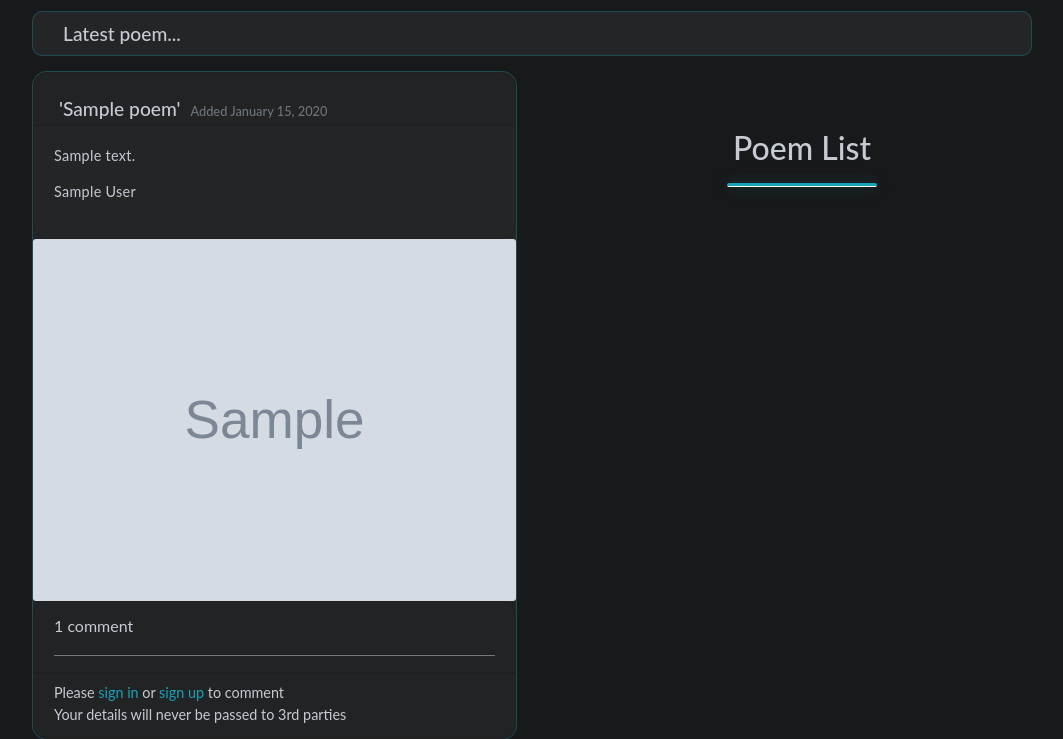
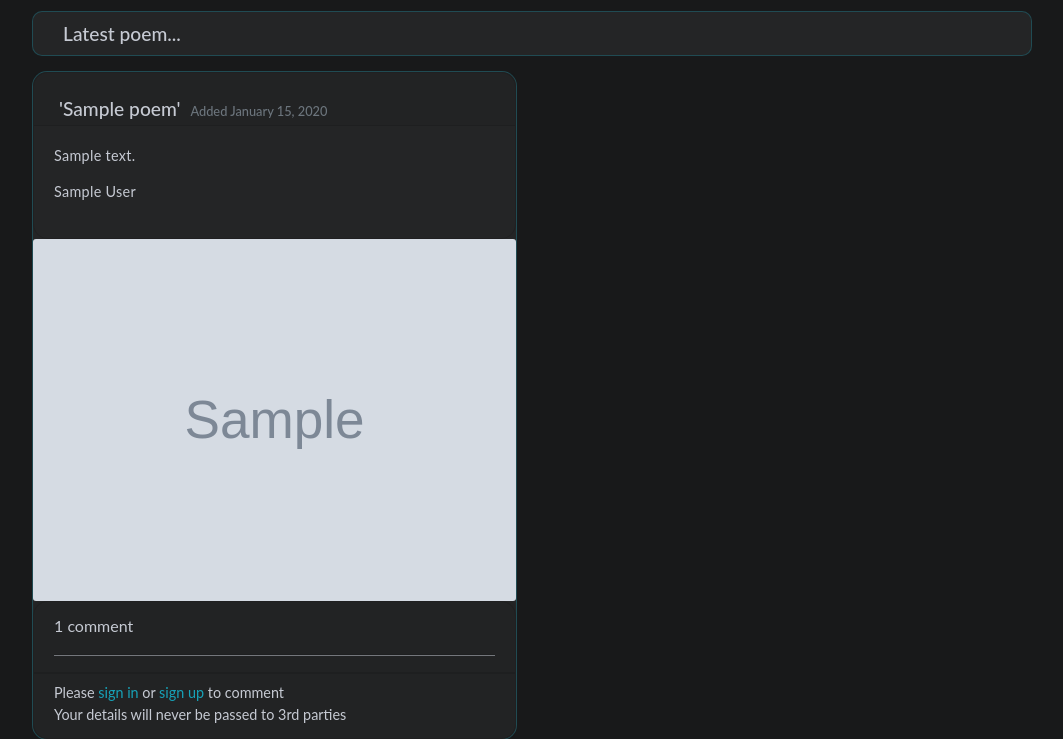
Before and after one commit to Dan2204/Phoenix-Poetry, a Flask app: page / in a window 1280 px wide. Shown: the part 80-819 px from the top of the page, without its empty margins (108-1171 px from the left). Run offline with Flask 2, Linux system fonts and the light colour scheme; tables that the repository leaves empty hold one stand-in row (values such as "Sample post"); grey boxes marked "Sample" are stand-in pictures; parts of the project's set-up code (start-up, migrations or seed data) failed here and were passed over; some libraries are stand-ins or nearby versions.

Commit message:
11_04_21 (1)

```diff
--- a/mattsmentalhealthpoetry/__init__.py
+++ b/mattsmentalhealthpoetry/__init__.py
@@ -1,4 +1,4 @@
-from config import Config
+# from config import Config
 from flask import Flask
 from flask_sqlalchemy import SQLAlchemy
 from flask_migrate import Migrate
@@ -22,6 +22,7 @@
     app.config['SQLALCHEMY_DATABASE_URI'] = ''
 
 app.config['SQLALCHEMY_TRACK_MODIFICATIONS'] = False
+app.config['SECRET_KEY'] = "@@!$£%@$£^@£"
 
 moment = Moment(app)
 
--- a/mattsmentalhealthpoetry/core/views.py
+++ b/mattsmentalhealthpoetry/core/views.py
@@ -13,34 +13,46 @@
 @bp.route('/index/<int:poem_id>', methods=['GET', 'POST'])
 def home(poem_id=None):
 
+
+    ###################
+    # Check For Users #
+    ###################
     user_check = User.query.all()
     if not user_check or (len(user_check) == 1
-                      and user_check[0].name == "Dan Lucas"):
+                      and user_check[0].name == "dan lucas"):
         return redirect(url_for('users.create_user'))
 
+    # Assign form #
     form = CommentForm()
 
+    # Assign current users poems if loggged on and poems present and published #
     if current_user.is_authenticated and current_user.poems:
-        poems = current_user.poems
+        poems = [poem for poem in current_user.poems if poem.published]
     else:
-        poems = Poem.query.filter_by(published=True).order_by(Poem.creation_date).all()
-
-    print(poems)
+        poems = Poem.query.filter_by(published=True).order_by(
+                                                       Poem.creation_date).all()
 
     if poem_id is not None:
         view_poem = [poem for poem in poems if poem.id == poem_id]
         if view_poem:
             view_poem = view_poem[0]
+            comments = [comment for comment in view_poem.comments
+                                if poems and comment.approve and comment.active]
         else:
             flash("Invalid Poem")
+            view_poem = poems[0] if poems else poems
+
+    else:
+        if poems:
             view_poem = poems[0]
-    else:
-        view_poem = poems[0]
+            comments = view_poem.comments
+        else:
+            view_poem = poems
+            comments = []
 
 
-    comments = [comment for comment in view_poem.comments
-                        if comment.approve and comment.active]
 
+    num_comments = len(comments) if comments else 0
 
     if form.validate_on_submit() and poem_id is not None:
         poem = Poem.query.filter_by(id=poem_id).first()
@@ -58,7 +70,7 @@
 
     return render_template('home.html', title="Home", poems=poems,
                             form=form, poem=view_poem,
-                            num_comments=len(comments), select=poem_id)
+                            num_comments=num_comments, select=poem_id)
 
 
 
--- a/mattsmentalhealthpoetry/models.py
+++ b/mattsmentalhealthpoetry/models.py
@@ -60,7 +60,7 @@
     title = db.Column(db.String(64), nullable=False)
     creation_date = db.Column(db.DateTime, default=datetime.utcnow)
     last_modified = db.Column(db.DateTime, default=datetime.utcnow)
-    content = db.Column(db.Text(1500), nullable=False, unique=True)
+    content = db.Column(db.Text, nullable=False, unique=True)
     poem_image = db.Column(db.String(64), nullable=False, default='')
     published = db.Column(db.Boolean, default=False)
     active = db.Column(db.Boolean, nullable=False, default=True)
--- a/mattsmentalhealthpoetry/static/css/dashboard.css
+++ b/mattsmentalhealthpoetry/static/css/dashboard.css
@@ -338,11 +338,13 @@
 .user-list-container {
   display: inline-block;
   align-items: center;
+  justify-content: space-around;
 }
 
 .user-list .user-card,
 .user-list-dash .user-card {
   border: 2px solid var(--color-secondary);
+  /* margin-left: 5px; */
 }
 
 .user-list .card,
--- a/mattsmentalhealthpoetry/static/css/user.css
+++ b/mattsmentalhealthpoetry/static/css/user.css
@@ -72,6 +72,7 @@
   border: 1px solid var(--color-secondary);
   color: var(--text-color);
   border-radius: 10px;
+  font-size: .9rem;
 }
 
 .login-style #login-btn {
--- a/mattsmentalhealthpoetry/static/css/view_poem.css
+++ b/mattsmentalhealthpoetry/static/css/view_poem.css
@@ -287,6 +287,7 @@
 
 #scroll-to-other-poems #dash-head {
   text-align: center;
+  margin-top: 0;
 }
 
 #scroll-to-other-poems .hr-head {
--- a/mattsmentalhealthpoetry/templates/edit_users.html
+++ b/mattsmentalhealthpoetry/templates/edit_users.html
@@ -18,13 +18,14 @@
             {% include '_current_user_list.html' %}
 
 
-
+      <div class="footer">
         <a class="back-to-dash"
            href="{{ url_for('dashboard.admin') }}">back to dashboard
           <span>
             <i class="far fa-hand-point-left"></i>
           </span>
         </a>
+      </div>
     </div>
   </div>
 
--- a/mattsmentalhealthpoetry/templates/home.html
+++ b/mattsmentalhealthpoetry/templates/home.html
@@ -13,8 +13,10 @@
       <!-- SECTION HEAD -->
       <div class="section-head">
         {% if poem %}
-          <h1>{% if not select %}Latest poem...{% else %}Selected...{% endif %}
-            <a href="#scroll-to-other-poems" id="poem-list-tag">[Poem List]</a>
+          <h1>{% if not select %}Latest poem...{% else %}Selected [{{ poem.title }}]{% endif %}
+            {% if poems | length > 1 %}
+              <a href="#scroll-to-other-poems" id="poem-list-tag">[Poem List]</a>
+            {% endif %}
           </h1>
         {% else %}
           <h1>No Poems Available</h1>
@@ -22,6 +24,7 @@
       </div> <!-- SECTION HEAD -->
 
       <div class="row">
+        {% if poem %}
         <div class="col-lg-6">
 
           <!-- POEM CONTENT -->
@@ -149,11 +152,13 @@
           </div> <!-- POEM CONTENT -->
 
         </div>
+        {% endif %}
+        {% if poems | length > 1 %}
         <div class="col-lg-6">
 
           <div id="scroll-to-other-poems">
-            <div id="dash-head">
-              <h2 id="other-poems" class="mt-5">Poem List</h2>
+            <div id="dash-head" class="mb-3">
+              <h2 id="other-poems">Poem List</h2>
               <hr class="hr-head" style="width: 150px;">
             </div>
             <div id="other-poem-container">
@@ -175,6 +180,7 @@
                     <!-- </p> -->
                     <!-- <p>Created by: {{ other_poem.user.name }}</p> -->
                     <p>Created on: {{ moment(other_poem.creation_date).format('LL') }}</p>
+                    <p>Published: {{ other_poem.published }}</p>
                     <p>Comments (<span id="num-comments{{ other_poem.id }}"></span>)</p>
                   </a>
                 </div>
@@ -184,6 +190,7 @@
             </div>
           </div> <!-- scroll-to-other-poems -->
         </div>
+        {% endif %}
       </div>
 
     </div> <!-- poem-container -->
```
Also changed, not shown: mattsmentalhealthpoetry/templates/js/img_upload_script.js (+6 -4 lines), mattsmentalhealthpoetry/static/poem_pics/poem_0_2_Trust.jpg (added), mattsmentalhealthpoetry/static/poem_pics/poem_1_2_Still.jpg (added). Lines whose indentation alone changed are shown as unchanged.
